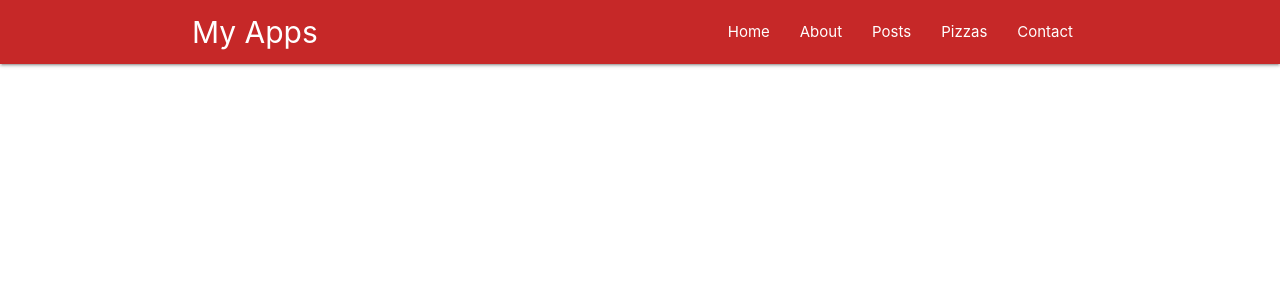
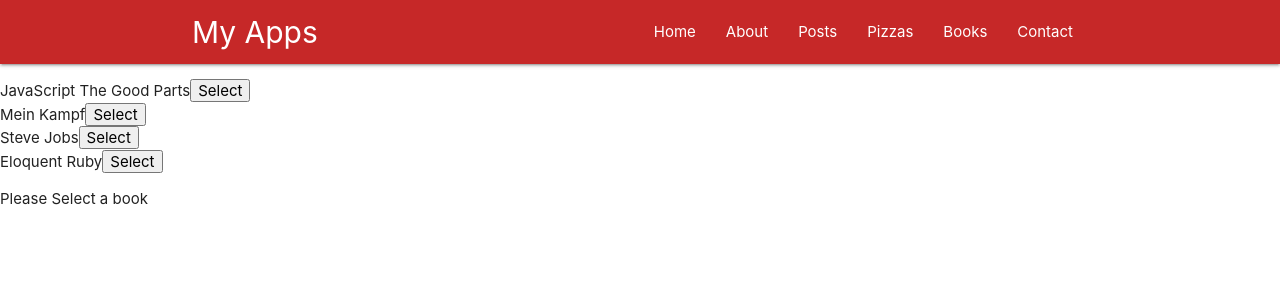
Before and after one commit to abp437/Javascript-Assignments, a React app in the folder redux-starter/: page /books in a window 1280 px wide. Shown: the top 300 px of the page. Built offline with nearby package versions, Linux system fonts and the light colour scheme.

Commit message:
Books App added in Redux Starter

```diff
--- a/redux-starter/src/components/app.jsx
+++ b/redux-starter/src/components/app.jsx
@@ -1,14 +1,21 @@
 import ReactDOM from 'react-dom';
+import { createStore } from 'redux';
+import { Provider } from 'react-redux';
 import { BrowserRouter, Route, Switch } from 'react-router-dom';
+import RootReducer from './booksPage/reducers/index';
 import Home from './homePage/home';
 import About from './about';
 import PostsList from './postsPage/postsList';
+import Post from './postsPage/post';
 import PizzaHome from './pizzaPage/pizzaHome';
-import Post from './postsPage/post';
+import BooksHome from './booksPage/components/booksHome';
 import Contact from './contact';
 import Navbar from './navbar';
 
-const App = () => (
+
+const store = createStore(RootReducer),
+  App = () => (
+    <Provider store={store}>
       <BrowserRouter>
         <div>
           <Navbar />
@@ -17,11 +24,13 @@ const App = () => (
             <Route path="/about" render={routeProps => <About {...routeProps} title="About" />} />
             <Route exact path="/posts" component={PostsList} />
             <Route path="/posts/:id" component={Post} />
+            <Route path="/pizzas" component={PizzaHome} />
+            <Route path="/books" component={BooksHome} />
             <Route path="/contact" component={Contact} />
-        <Route path="/pizzas" component={PizzaHome} />
           </Switch>
         </div>
       </BrowserRouter>
+    </Provider>
   );
 
 ReactDOM.render(
--- /dev/null
+++ b/redux-starter/src/components/booksPage/actions/index.js
@@ -0,0 +1,10 @@
+const selectBook = book => (
+  // selectBook is an Action Creator, it needs to return an action,
+  // An object with a type property.
+  {
+    type: 'BOOK_SELECTED',
+    payload: book,
+  }
+);
+
+export default selectBook;
--- /dev/null
+++ b/redux-starter/src/components/booksPage/components/bookDetail.jsx
@@ -0,0 +1,33 @@
+import { connect } from 'react-redux';
+
+const BookDetail = (props) => {
+  const { activeBook, } = props,
+    bookList = !activeBook ? (
+      <span>Please Select a book</span>
+    ) : (
+      <span>{activeBook.title}</span>
+    );
+
+  return (
+    <div>
+      {bookList}
+    </div>
+  );
+},
+  // Anything returned from this function will end up as props in BookList Component
+  mapStateToProps = state => ({
+    activeBook: state.activeBook,
+  });
+
+BookDetail.propTypes = {
+  activeBook: PropTypes.shape({
+    id: PropTypes.number,
+    title: PropTypes.string,
+  }),
+};
+
+BookDetail.defaultProps = {
+  activeBook: {},
+};
+
+export default connect(mapStateToProps)(BookDetail);
--- /dev/null
+++ b/redux-starter/src/components/booksPage/components/bookList.jsx
@@ -0,0 +1,47 @@
+import { connect } from 'react-redux';
+import { bindActionCreators } from 'redux';
+import selectBook from '../actions/index';
+
+const BookList = (props) => {
+  const { books, } = props,
+    bookList = books.length ? (
+      books.map(book => (
+        <li key={book.id}>
+          <span>{book.title}</span>
+          <button type="button" onClick={() => props.selectBook(book)}>Select</button>
+        </li>
+      ))
+    ) : (
+      <li>No Book Available</li>
+    );
+  return (
+    <div>
+      <ul>
+        {bookList}
+      </ul>
+    </div>
+  );
+},
+  // Anything returned from this function will end up as props in BookList Component
+  mapStateToProps = state => ({
+    books: state.books,
+  }),
+  // Anything returned from this function will end up as props in BookList Component
+  mapDispatchToProps = dispatch => (
+    // Whenever selectBook is called, the result should be passed to all our reducers
+    bindActionCreators({
+      selectBook,
+    }, dispatch)
+  );
+
+BookList.propTypes = {
+  books: PropTypes.arrayOf(PropTypes.object),
+  selectBook: PropTypes.func,
+};
+
+BookList.defaultProps = {
+  books: [],
+  selectBook: () => {},
+};
+
+export default connect(mapStateToProps, mapDispatchToProps)(BookList);
--- /dev/null
+++ b/redux-starter/src/components/booksPage/components/booksHome.jsx
@@ -0,0 +1,11 @@
+import BookList from './bookList';
+import BookDetail from './bookDetail';
+
+const BooksHome = () => (
+  <div>
+    <BookList />
+    <BookDetail />
+  </div>
+);
+
+export default BooksHome;
--- /dev/null
+++ b/redux-starter/src/components/booksPage/reducers/activeBook.js
@@ -0,0 +1,9 @@
+// The state argument is not the application state, only the state this reducer is responsible for.
+export default function (state = null, action) {
+  switch (action.type) {
+    case 'BOOK_SELECTED':
+      return action.payload;
+    default:
+      return state;
+  }
+}
--- /dev/null
+++ b/redux-starter/src/components/booksPage/reducers/books.js
@@ -0,0 +1,8 @@
+export default function () {
+  return [
+    { id: 1, title: 'JavaScript The Good Parts', },
+    { id: 2, title: 'Mein Kampf', },
+    { id: 3, title: 'Steve Jobs', },
+    { id: 4, title: 'Eloquent Ruby', }
+  ];
+}
--- /dev/null
+++ b/redux-starter/src/components/booksPage/reducers/index.js
@@ -0,0 +1,10 @@
+import { combineReducers } from 'redux';
+import BooksReducer from './books';
+import ActiveBookReducer from './activeBook';
+
+const rootReducer = combineReducers({
+  books: BooksReducer,
+  activeBook: ActiveBookReducer,
+});
+
+export default rootReducer;
--- a/redux-starter/src/components/navbar.jsx
+++ b/redux-starter/src/components/navbar.jsx
@@ -19,6 +19,9 @@ const Navbar = () => (
           <NavLink to="/pizzas">Pizzas</NavLink>
         </li>
         <li>
+          <NavLink to="/books">Books</NavLink>
+        </li>
+        <li>
           <NavLink to="/contact">Contact</NavLink>
         </li>
       </ul>
```
Lines whose indentation alone changed are shown as unchanged.
